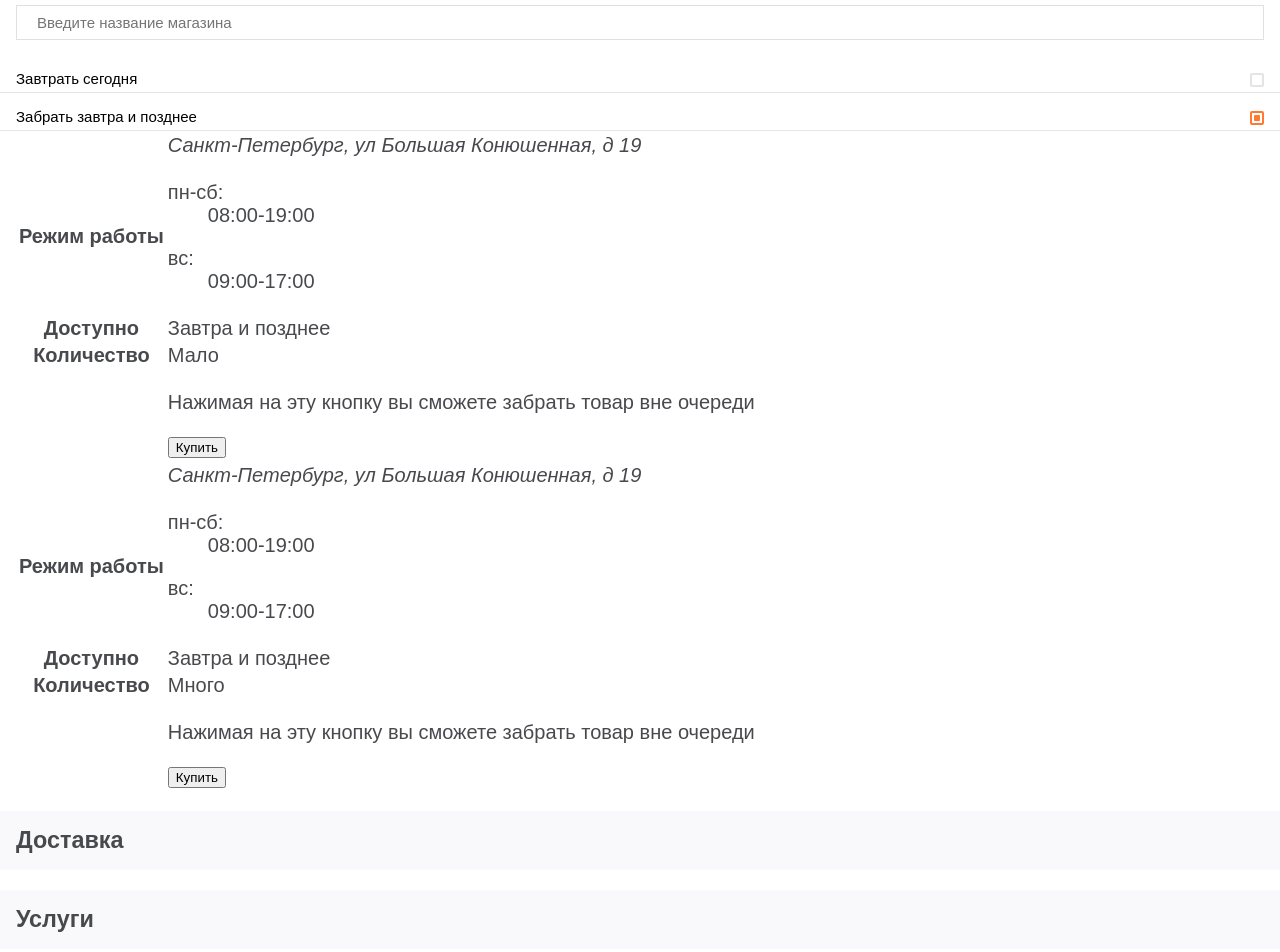
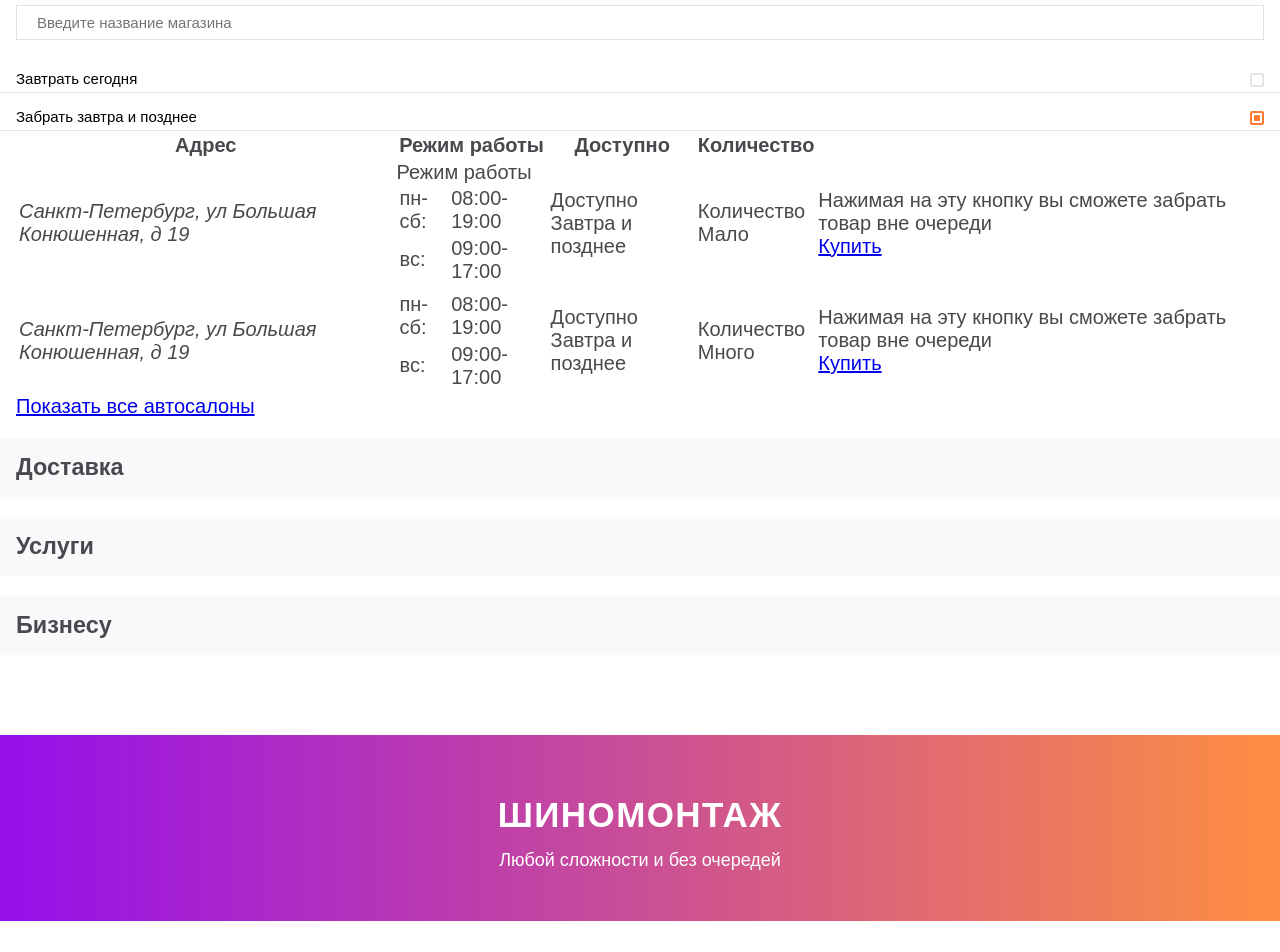
Before and after one commit to Ivan-El/sparesShop, a website: page source/product-card.html in a window 1280 px wide. Shown: the part 1020-1972 px from the top of the page. Drawn offline with nearby package versions, Linux system fonts and the light colour scheme; files that its build step writes are made by us from their sources.

Commit message:
Переразмечает информационные таблицы в одну таблицу

```diff
--- a/source/product-card.html
+++ b/source/product-card.html
@@ -144,102 +144,103 @@
         <section class="product-info__section">
           <h3 class="product-info__section-heading">Отзывы</h3>
         </section>
+
         <section class="product-info__section product-info__section--active">
           <h3 class="product-info__section-heading">Самовывоз</h3>
+
           <form class="pickup-form" action="https://echo.htmlacademy.ru" method="post">
-            <label class="pickup-form__shop-select-label" for="shop-select-input">
-              Магазин
-            </label>
+            <label class="pickup-form__shop-select-label" for="shop-select-input">Магазин</label>
             <input class="pickup-form__shop-select-input" type="text" placeholder="Введите название магазина" id="shop-select-input">
             <div>
-              <label class="pickup-form__pickup-time-label">
-                Завтрать сегодня
+              <label class="pickup-form__pickup-time-label">Завтрать сегодня
                 <input class="pickup-form__pickup-time-input visually-hidden" type="radio" name="pickup" value="today">
                 <span class="pickup-form__pickup-radio-indicator"></span>
               </label>
-              <label class="pickup-form__pickup-time-label">
-                Забрать завтра и позднее
+              <label class="pickup-form__pickup-time-label">Забрать завтра и позднее
                 <input class="pickup-form__pickup-time-input visually-hidden" type="radio" name="pickup" value="tomorrow" checked>
                 <span class="pickup-form__pickup-radio-indicator"></span>
               </label>
             </div>
           </form>
+
+
+          <table>
+            <thead>
+              <th>Адрес</th>
+              <th>Режим работы</th>
+              <th>Доступно</th>
+              <th>Количество</th>
+              <th></th>
+            </thead>
+            <tbody>
+              <tr>
+                <td>
+                  <address>Санкт-Петербург, ул Большая Конюшенная, д 19</address>
+                </td>
+                <td>
+                  <div>Режим работы</div>
                   <table>
                     <tr>
-              <th></th>
+                      <td>пн-сб:</td>
+                      <td>08:00-19:00</td>
+                    </tr>
+                    <tr>
+                      <td>вс:</td>
+                      <td>09:00-17:00</td>
+                    </tr>
+                  </table>
+                </td>
+                <td>
+                  <div>Доступно</div>
+                  Завтра и позднее
+                </td>
+                <td>
+                  <div>Количество</div>
+                  Мало
+                </td>
+                <td>
+                  <div>Нажимая на эту кнопку вы сможете забрать товар вне очереди</div>
+                  <a href="#">Купить</a>
+                </td>
+              </tr>
+
+
+
+
+              <tr>
                 <td>
                   <address>
                     Санкт-Петербург, ул Большая Конюшенная, д 19
                   </address>
                 </td>
+                <td>
+                  <table>
+                    <tr>
+                      <td>пн-сб:</td>
+                      <td>08:00-19:00</td>
                     </tr>
                     <tr>
-              <th>Режим работы</th>
+                      <td>вс:</td>
+                      <td>09:00-17:00</td>
+                    </tr>
+                  </table>
+                </td>
                 <td>
-                <dl>
-                  <dt>пн-сб:</dt>
-                  <dd>08:00-19:00</dd>
-                </dl>
-                <dl>
-                  <dt>вс:</dt>
-                  <dd>09:00-17:00</dd>
-                </dl>
+                  <div>Доступно</div>
+                  Завтра и позднее
+                </td>
+                <td>
+                  <div>Количество</div>
+                  Много
+                </td>
+                <td>
+                  <div>Нажимая на эту кнопку вы сможете забрать товар вне очереди</div>
+                  <a href="#">Купить</a>
                 </td>
               </tr>
-            <tr>
-              <th>Доступно</th>
-              <td>Завтра и позднее</td>
-            </tr>
-            <tr>
-              <th>Количество</th>
-              <td>Мало</td>
-            </tr>
-            <tr>
-              <th></th>
-              <td>
-                <p>Нажимая на эту кнопку вы сможете забрать товар вне очереди</p>
-                <input type="submit" value="Купить">
-              </td>
-            </tr>
+            </tbody>
           </table>
-          <table>
-            <tr>
-              <th></th>
-              <td>
-                <address>
-                  Санкт-Петербург, ул Большая Конюшенная, д 19
-                </address>
-              </td>
-            </tr>
-            <tr>
-              <th>Режим работы</th>
-              <td>
-                <dl>
-                  <dt>пн-сб:</dt>
-                  <dd>08:00-19:00</dd>
-                </dl>
-                <dl>
-                  <dt>вс:</dt>
-                  <dd>09:00-17:00</dd>
-                </dl>
-              </td>
-            </tr>
-            <tr>
-              <th>Доступно</th>
-              <td>Завтра и позднее</td>
-            </tr>
-            <tr>
-              <th>Количество</th>
-              <td>Много</td>
-            </tr>
-            <tr>
-              <th></th>
-              <td>
-                <p>Нажимая на эту кнопку вы сможете забрать товар вне очереди</p>
-                <input type="submit" value="Купить">
-              </td>
-            </tr>
-          </table>
+          <a href="#">Показать все автосалоны</a>
         </section>
         <section class="product-info__section">
           <h3 class="product-info__section-heading">Доставка</h3>
--- a/source/sass/blocks/product.scss
+++ b/source/sass/blocks/product.scss
@@ -47,6 +47,6 @@
     line-height: 17px;
     color: #ff7931;
     text-decoration: none;
-    border-bottom: 1px solid rgba(255 121 49 / 20%);;
+    border-bottom: 1px solid rgba(255 121 49 / 20%);
   }
 }
```
Lines whose indentation alone changed are shown as unchanged.
